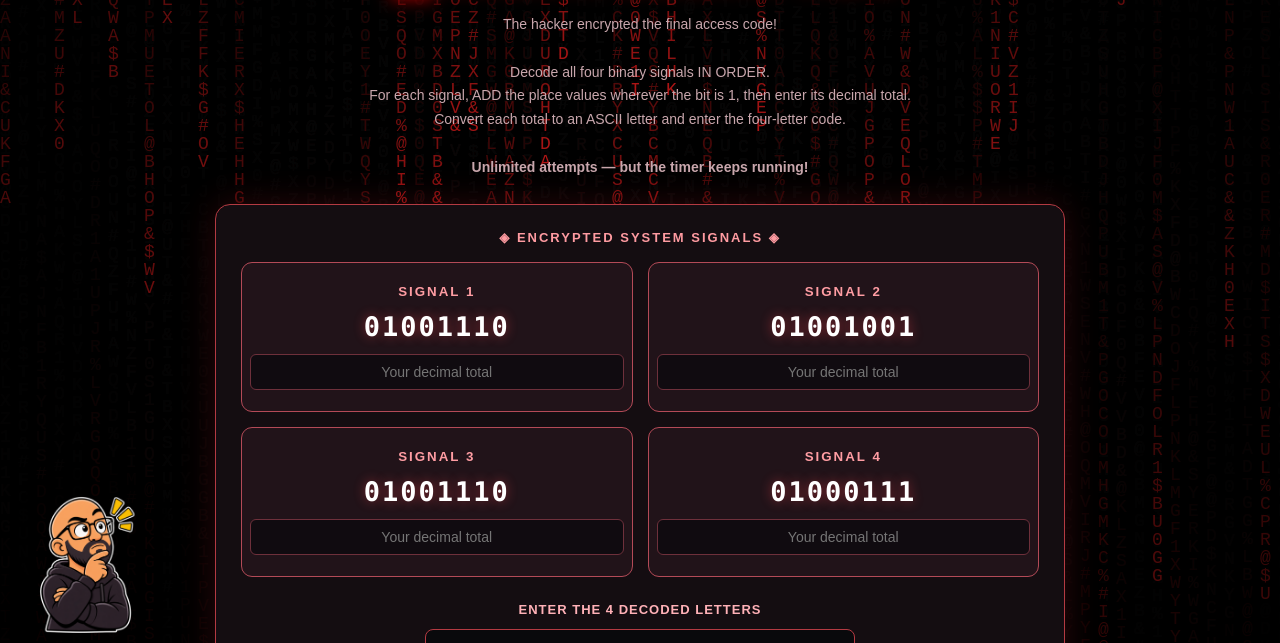
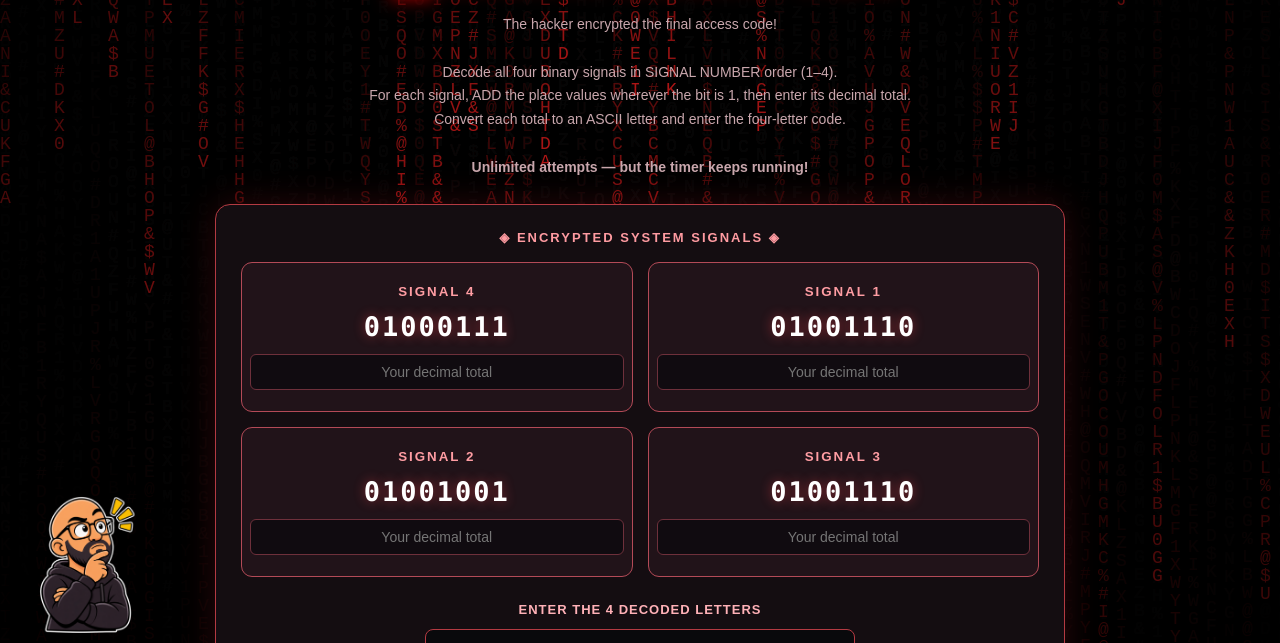
Before and after one commit to Am-ICS/ICS-Escape-Room-Game-, a plain HTML site: page binary.html in a window 1280 px wide. Shown: the part 157-800 px from the top of the page. Drawn offline with Linux system fonts and the light colour scheme.

Commit message:
finished

```diff
--- a/binary.html
+++ b/binary.html
@@ -563,7 +563,7 @@
 
       <br><br>
 
-      Decode all four binary signals IN ORDER.
+      Decode all four binary signals in SIGNAL NUMBER order (1–4).
 
       <br>
 
@@ -878,28 +878,52 @@
     ============================== */
 
     function buildSignals() {
-      const signals = [...hardLetters];
+      // Shuffle the visible signal cards once per escape-room run.
+      // Keep each signal's original number so the 4-letter reward
+      // and the final 10-letter password remain unchanged.
+      const orderKey = "hardSignalOrder";
+      let order;
+      try {
+        order = JSON.parse(sessionStorage.getItem(orderKey));
+      } catch (_) {
+        order = null;
+      }
+      if (!Array.isArray(order) ||
+          order.length !== 4 ||
+          [...order].sort().join(",") !== "0,1,2,3") {
+        order = [0, 1, 2, 3];
+        for (let i = order.length - 1; i > 0; i--) {
+          const j = Math.floor(Math.random() * (i + 1));
+          [order[i], order[j]] = [order[j], order[i]];
+        }
+        sessionStorage.setItem(orderKey, JSON.stringify(order));
+      }
+      const signals = order.map(index => ({
+        letter: hardLetters[index],
+        originalIndex: index
+      }));
 
       $("codes").innerHTML = signals.map(
-        (letter, index) => `
+        (signal) => `
           <div class="code-card">
 
             <small>
-              SIGNAL ${index + 1}
+              SIGNAL ${signal.originalIndex + 1}
             </small>
 
             <div class="bits">
-              ${toBinary(letter)}
+              ${toBinary(signal.letter)}
             </div>
 
             <input
               class="math-work"
+              data-signal-index="${signal.originalIndex}"
               type="text"
               inputmode="numeric"
               maxlength="3"
               autocomplete="off"
               placeholder="Your decimal total"
-              aria-label="Decimal total for signal ${index + 1}"
+              aria-label="Decimal total for signal ${signal.originalIndex + 1}"
             >
 
           </div>
@@ -1037,6 +1061,7 @@ function clearAllEscapeProgress() {
     "easyRandomSeconds",
     "hardAttemptsUsed",
     "hardAttemptsWord",
+    "hardSignalOrder",
     "finalScrambledLetters"
   ];
   progressKeys.forEach(key => sessionStorage.removeItem(key));
@@ -1174,7 +1199,9 @@ function showTimeout() {
 
       const inputs = [
         ...document.querySelectorAll(".math-work")
-      ];
+      ].sort((a, b) =>
+        Number(a.dataset.signalIndex) - Number(b.dataset.signalIndex)
+      );
 
       const expectedTotals = [
         ...hardLetters
```
